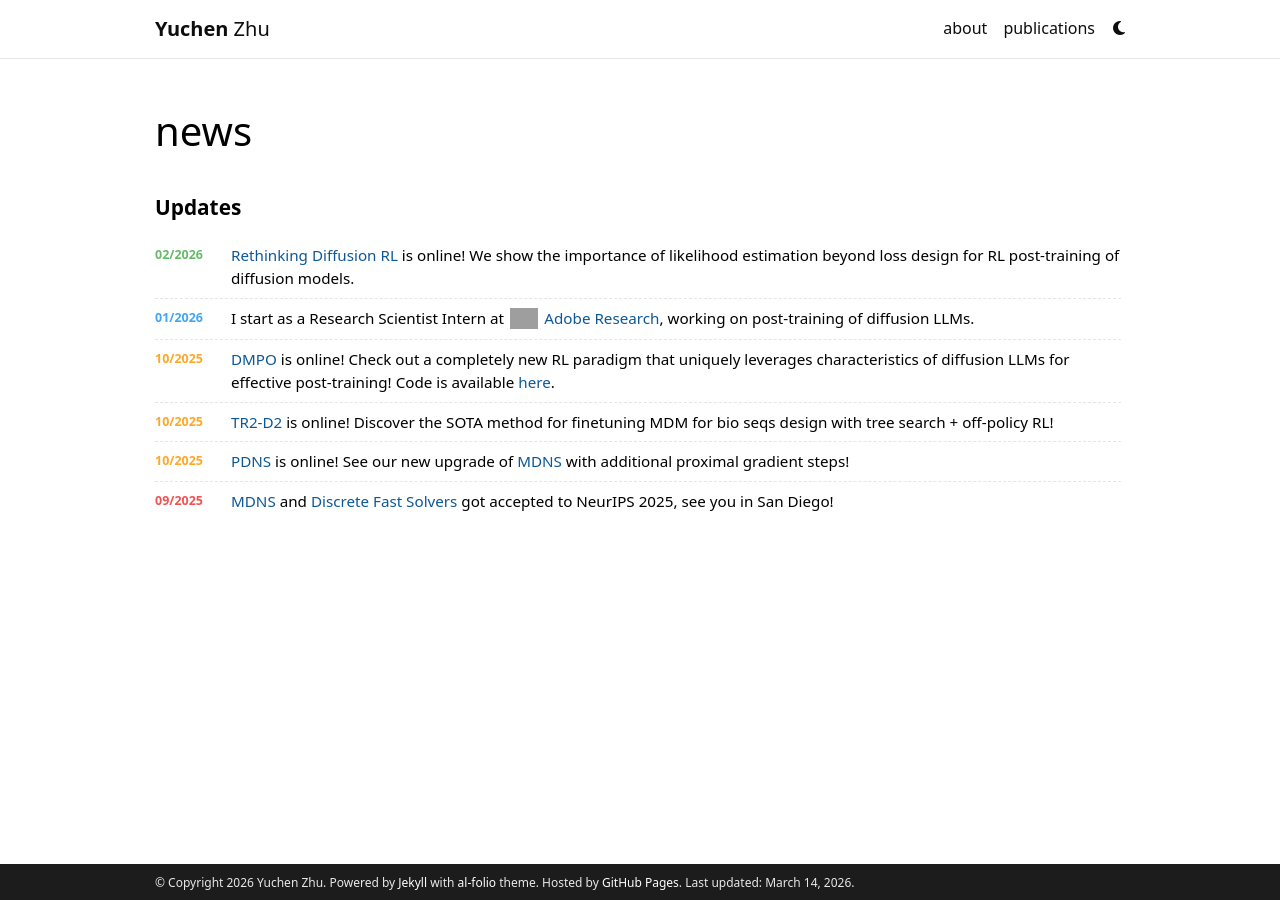
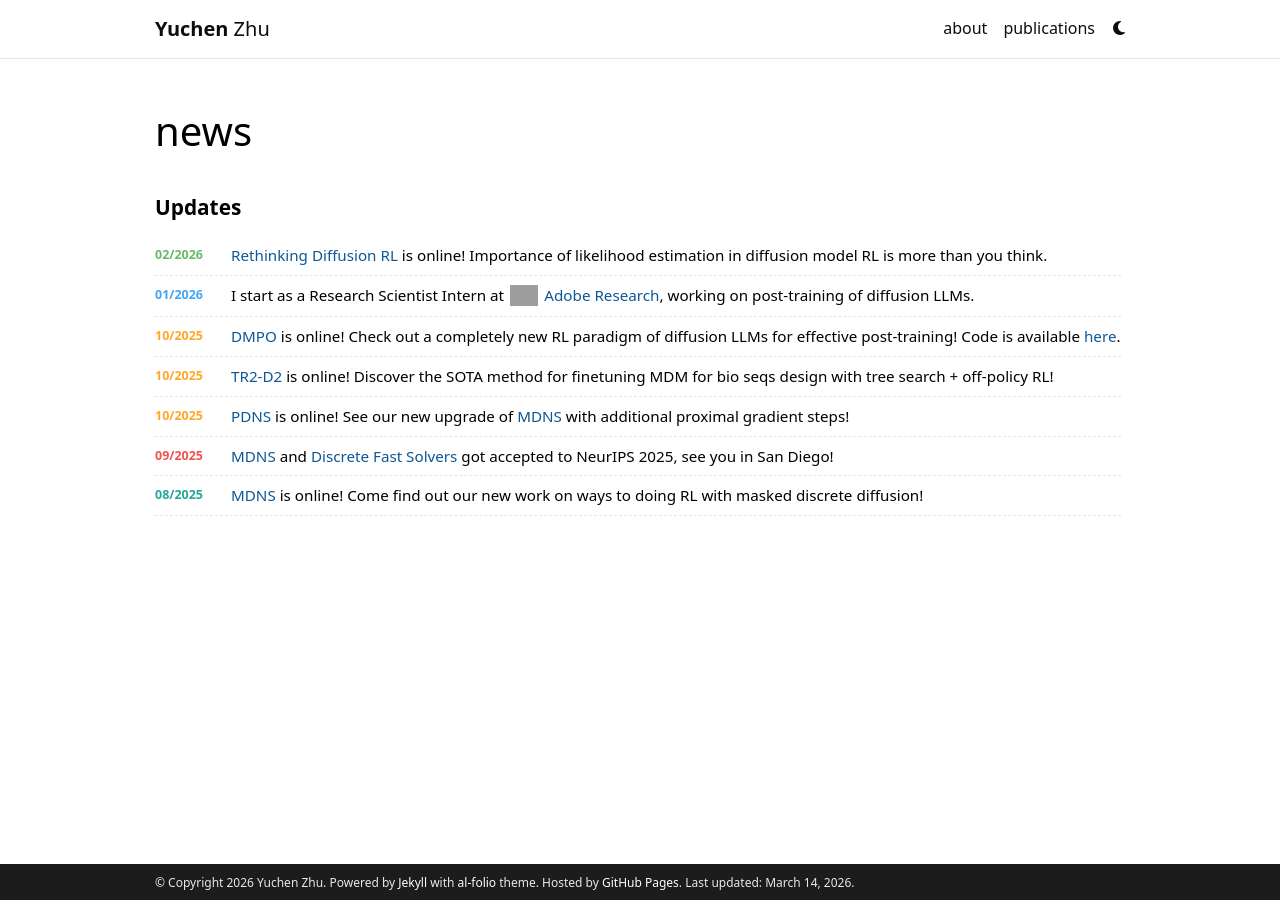
Before and after one commit to yuchen-zhu-zyc/yuchen-zhu-zyc.github.io, a Jekyll site: the page built from news.html, in a window 1280 px wide. Built offline with Jekyll 4.4.1, drawn with Linux system fonts in a browser that asks for light colours; comment, search, counter and statistics services are not loaded; a style sheet for code colours, icons or effects is not loaded; grey boxes are pictures that could not be loaded.

Commit message:
update news wording for Rethinking Diffusion RL and DMPO entries
Co-Authored-By: Claude Opus 4.6 <noreply@anthropic.com>

```diff
--- a/_data/news.yml
+++ b/_data/news.yml
@@ -1,7 +1,7 @@
 - date: "02/2026"
   content: >
     <a href="https://arxiv.org/abs/2602.04663">Rethinking Diffusion RL</a> is online!
-    We show the importance of likelihood estimation beyond loss design for RL post-training of diffusion models.
+    Importance of likelihood estimation in diffusion model RL is more than you think.
 
 - date: "01/2026"
   content: >
@@ -13,8 +13,7 @@
 - date: "10/2025"
   content: >
     <a href="https://arxiv.org/abs/2510.08233">DMPO</a> is online!
-    Check out a completely new RL paradigm that uniquely leverages
-    characteristics of diffusion LLMs for effective post-training!
+    Check out a completely new RL paradigm of diffusion LLMs for effective post-training!
     Code is available <a href="https://github.com/yuchen-zhu-zyc/DMPO">here</a>.
 
 - date: "10/2025"
```
